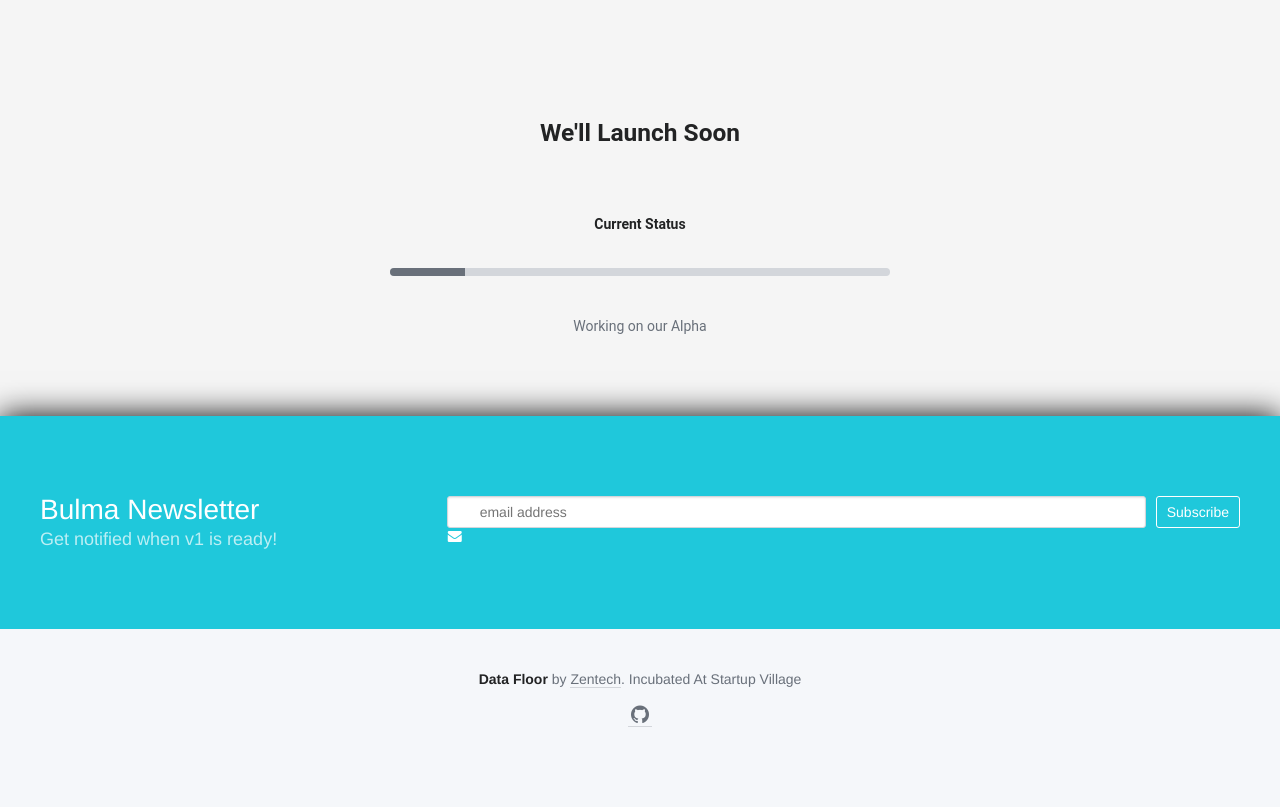
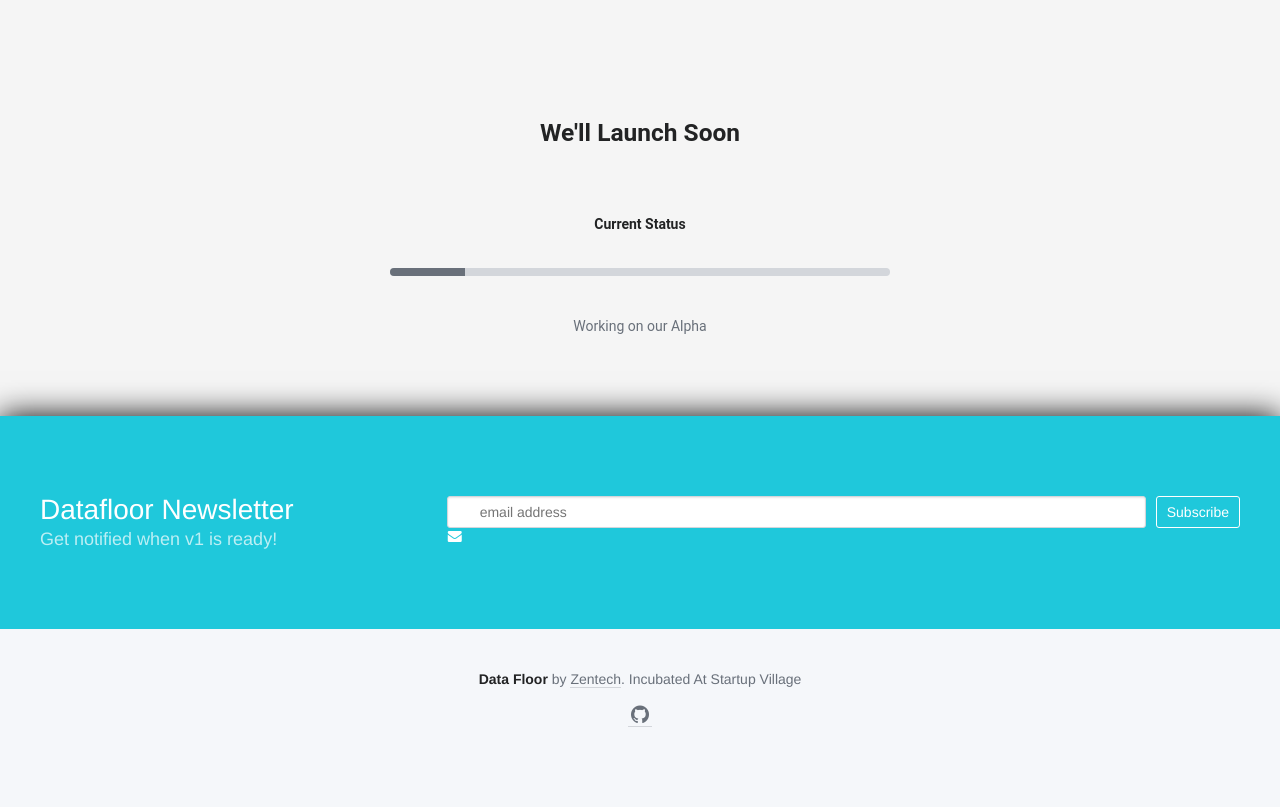
Before and after one commit to vigneshhari/datafloor, a Django app: page /home/ in a window 1280 px wide. Shown: the part 2031-2838 px from the top of the page. Run offline with Django 3.2, Linux system fonts and the light colour scheme.

Commit message:
Finished with front end

```diff
--- a/templates/home.html
+++ b/templates/home.html
@@ -123,7 +123,7 @@ box-shadow:0 0 30px black; padding-top: 40px ; padding-bottom: 40px">
             <!-- Begin MailChimp Signup Form -->
             <div id="mc_embed_signup" class="columns is-vcentered">
                 <div class="column is-one-third is-left" style="color: dimgrey">
-                    <p class="title">Bulma <strong>Newsletter</strong></p>
+                    <p class="title">Datafloor <strong>Newsletter</strong></p>
                     <p class="subtitle">Get notified when v1 is ready!</p>
                 </div>
 
```
